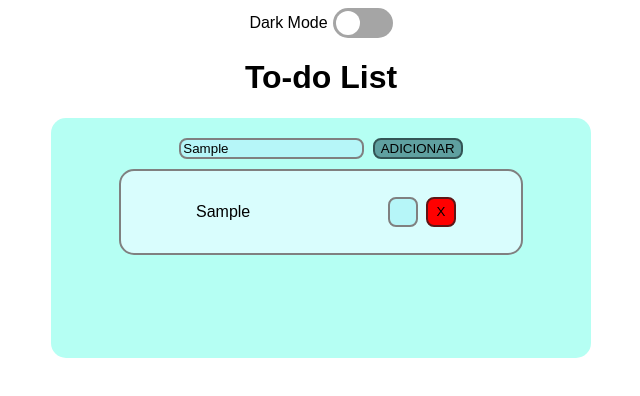
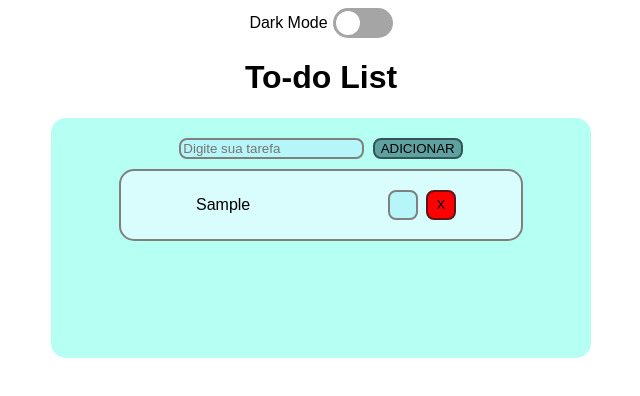
Before and after one commit to BreninDevv/Todo-list-React, a React (Vite) app: page / in a window 1280 px wide. Both pictures are taken after typing "Sample" into the empty fields and a click on the button "ADICIONAR". Shown: the top 396 px of the page, without its empty margins (319-959 px from the left). Built offline with nearby package versions, Linux system fonts and the light colour scheme; a web font is replaced by a local one.

Commit message:
feat: Todo list finalizado!

```diff
--- a/src/App.jsx
+++ b/src/App.jsx
@@ -7,13 +7,32 @@ function App() {
   const inputAdicionar = useRef();
 
   function adicionarTarefa() {
-    const novaLista = [...tarefas];
-    const inputValor = inputAdicionar.current.value;
+    const inputValor = inputAdicionar.current.value.trim();
     if (inputValor) {
-      novaLista.push(inputValor);
-      setTarefa(novaLista);
+      const novaTarefa = {
+        id: Date.now(),
+        texto: inputValor,
+        concluida: false,
+      };
+
+      setTarefa((prevTarefas) => [...prevTarefas, novaTarefa]);
+      inputAdicionar.current.value = "";
     }
   }
+
+  const removerTarefa = (id) => {
+    setTarefa((prevTarefas) =>
+      prevTarefas.filter((tarefa) => tarefa.id !== id)
+    );
+  };
+
+  const alternarConclusao = (id) => {
+    setTarefa((prevTarefas) =>
+      prevTarefas.map((tarefa) =>
+        tarefa.id === id ? { ...tarefa, concluida: !tarefa.concluida } : tarefa
+      )
+    );
+  };
 
   const [theme, setTheme] = useState("light");
 
@@ -54,19 +73,19 @@ function App() {
               type="text"
               placeholder="Digite sua tarefa"
             />
-            <button className="btnAdd" onClick={() => adicionarTarefa()}>
+            <button className="btnAdd" onClick={adicionarTarefa}>
               ADICIONAR
             </button>
           </div>
           <div className="containerUl">
             {tarefas.length > 0 ? (
               <ul>
-                {tarefas.map((tar, index) => (
+                {tarefas.map((tar) => (
                   <Tarefa
-                    key={index}
+                    key={tar.id}
                     tarefa={tar}
-                    listaTarefa={tarefas}
-                    setTarefa={setTarefa}
+                    removerTarefa={removerTarefa}
+                    alternarConclusao={alternarConclusao}
                   />
                 ))}
               </ul>
--- a/src/tarefa.jsx
+++ b/src/tarefa.jsx
@@ -1,25 +1,36 @@
 import React from "react";
 
-const Tarefa = ({ tarefa, listaTarefa, setTarefa }) => {
-  function removerTarefa() {
-    const novaLista = [...listaTarefa];
-    const listaFiltrada = novaLista.filter((tar) => tar !== tarefa);
-    setTarefa(listaFiltrada);
-  }
+function Tarefa({ tarefa, removerTarefa, alternarConclusao }) {
+  const handleToggle = () => {
+    alternarConclusao(tarefa.id);
+  };
+
+  const handleRemove = () => {
+    removerTarefa(tarefa.id);
+  };
 
   return (
-    <li className="tarefas">
-      <p>{tarefa}</p>
+    <li className={`tarefas ${tarefa.concluida ? "tarefa-concluida" : ""}`}>
+      <span
+        style={{ textDecoration: tarefa.concluida ? "line-through" : "none" }}
+      >
+        {tarefa.texto}
+      </span>
+
       <div className="checkAndBtn">
         <label className="checkbox">
-          <input type="checkbox" />
+          <input
+            type="checkbox"
+            checked={tarefa.concluida}
+            onChange={handleToggle}
+          />
         </label>
-        <button className="btnRemove" onClick={() => removerTarefa()}>
+        <button className="btnRemove" onClick={handleRemove}>
           X
         </button>
       </div>
     </li>
   );
-};
+}
 
 export default Tarefa;
```
